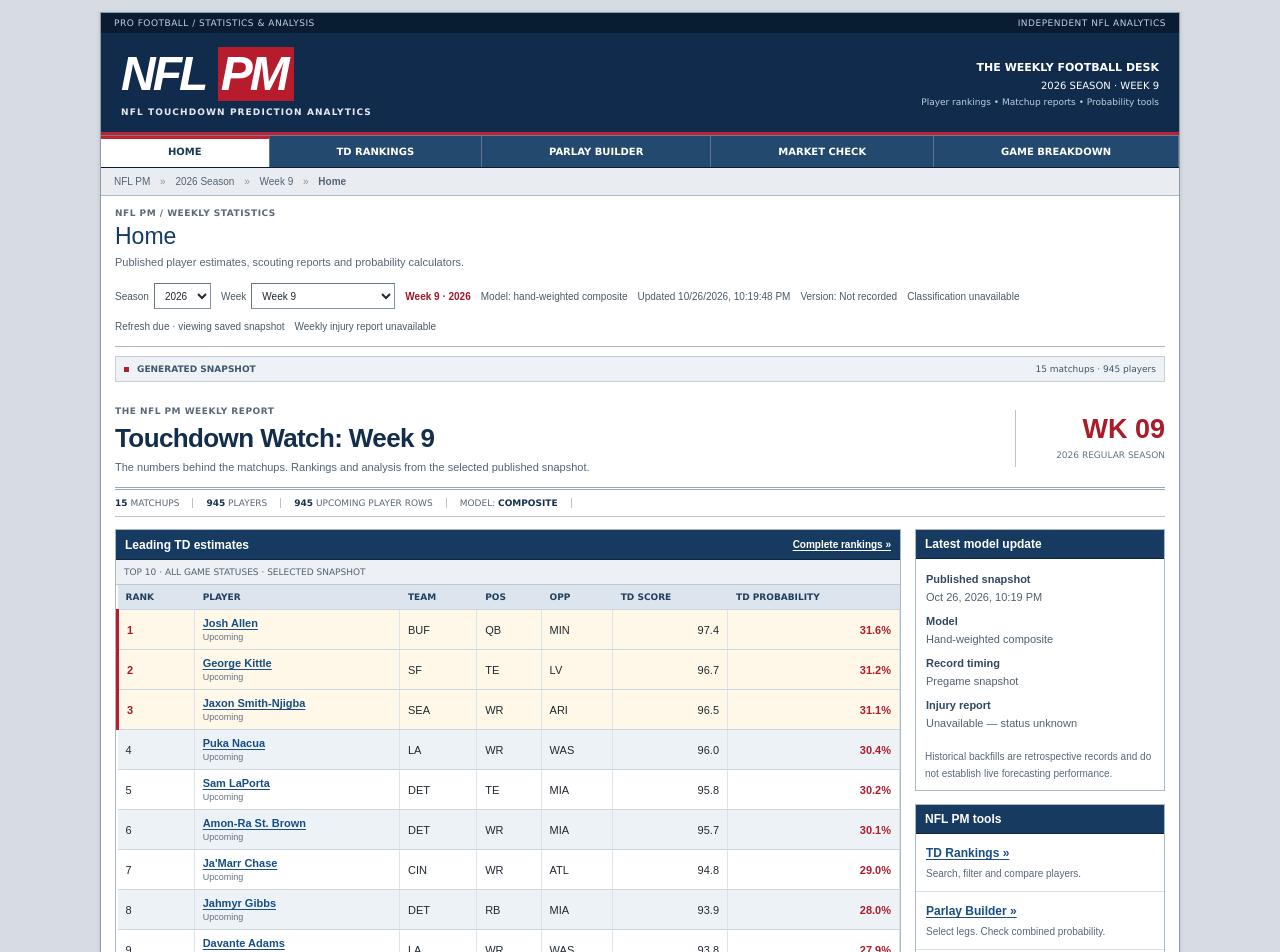
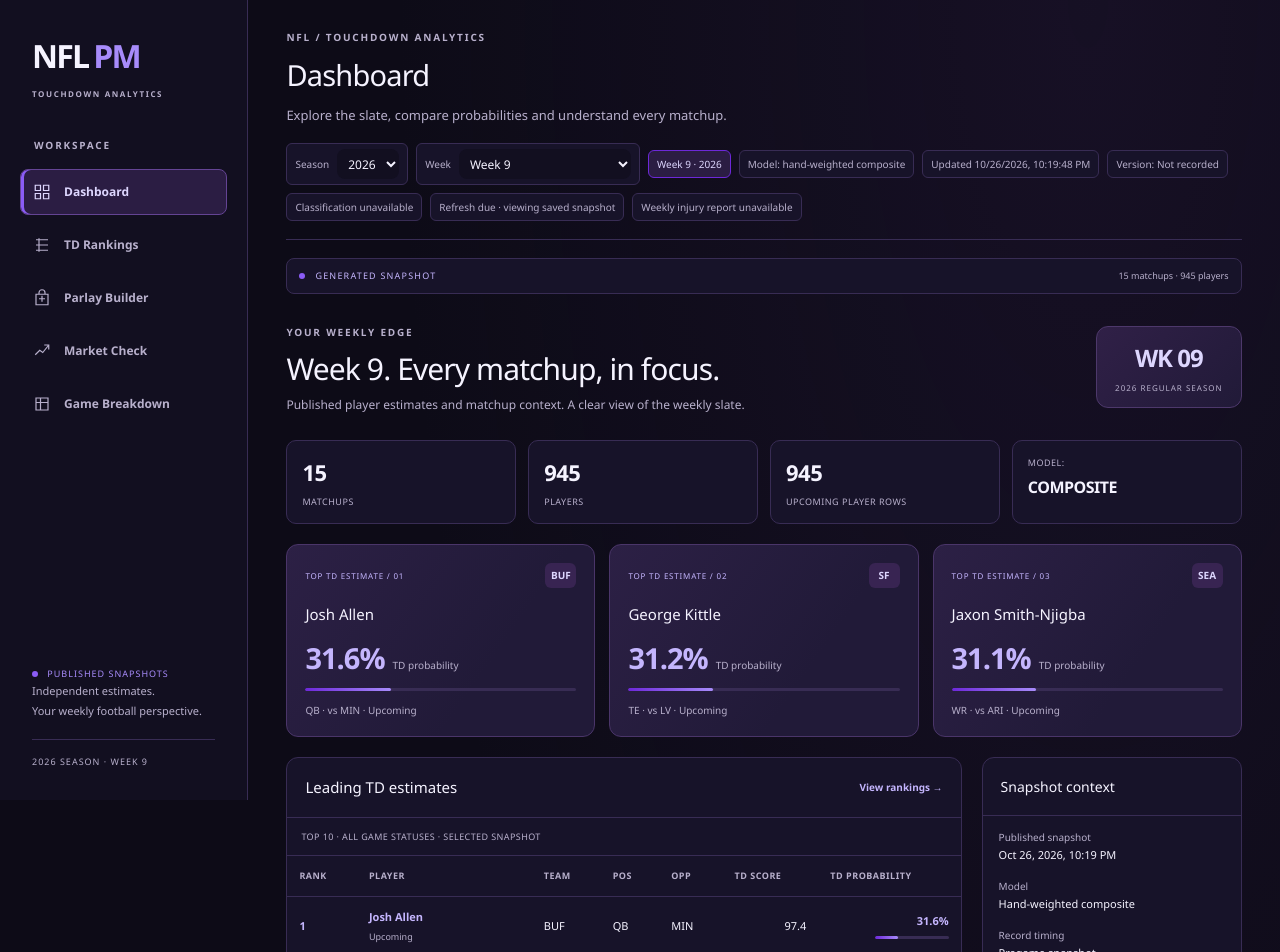
Before and after one commit to tmono2130-creator/td-predictor, a Next.js app in the folder td-predictor-web/: page / in a window 1280 px wide. Shown: the top 952 px of the page. Built offline with nearby package versions, Linux system fonts and the light colour scheme.

Commit message:
feat(ui): restore modern NFL PM dashboard with purple design system

```diff
--- a/td-predictor-web/app/globals.css
+++ b/td-predictor-web/app/globals.css
@@ -1,12 +1,12 @@
 @import "tailwindcss";
-:root { color-scheme: light; --background:#d7dce2; --foreground:#202832; }
-@theme inline { --color-background:var(--background); --color-foreground:var(--foreground); --font-sans:Arial,Helvetica,sans-serif; --font-mono:"Courier New",monospace; }
+:root { color-scheme:dark; --background:#0D0B17; --foreground:#F5F3FF; --surface:#171329; --card:#211A38; --purple:#8B5CF6; --accent:#A78BFA; --deep-purple:#6D28D9; --muted:#B8B0CC; --border:#382C54; }
+@theme inline { --color-background:var(--background); --color-foreground:var(--foreground); --font-sans:"Segoe UI",Arial,Helvetica,sans-serif; --font-mono:"Courier New",monospace; }
 * { box-sizing:border-box; }
-body { margin:0; background:var(--background); color:var(--foreground); font-family:Arial,Helvetica,sans-serif; font-size:12px; }
+body { margin:0; background:var(--background); color:var(--foreground); font-family:"Segoe UI",Arial,Helvetica,sans-serif; }
 button,input,select { font:inherit; }
 button,select,summary { cursor:pointer; }
 button { color:inherit; }
-a { color:#164c84; }
-button:focus-visible,a:focus-visible,input:focus-visible,select:focus-visible,summary:focus-visible,[tabindex]:focus-visible { outline:2px solid #b71928; outline-offset:2px; }
-button:disabled { opacity:.6; cursor:not-allowed; }
-::selection { background:#173e68; color:#fff; }
+a { color:var(--accent); }
+button:focus-visible,a:focus-visible,input:focus-visible,select:focus-visible,summary:focus-visible,[tabindex]:focus-visible { outline:2px solid #C4B5FD; outline-offset:3px; }
+button:disabled { opacity:.55; cursor:not-allowed; }
+::selection { background:#6D28D9; color:#fff; }
--- a/td-predictor-web/app/page.tsx
+++ b/td-predictor-web/app/page.tsx
@@ -11,7 +11,7 @@
 import Overview from "../components/overview";
 import SnapshotFreshness from "../components/snapshot-freshness";
 const TABS: { id: SectionId; label: string; accessible: string }[] = [
- { id: "dashboard", label: "Home", accessible: "Dashboard" },
+ { id: "dashboard", label: "Dashboard", accessible: "Dashboard" },
  { id: "rankings", label: "TD Rankings", accessible: "Player Rankings" },
  { id: "parlay", label: "Parlay Builder", accessible: "Parlay Builder" },
  { id: "market", label: "Market Check", accessible: "Market Check" },
@@ -46,16 +46,16 @@
   return (
     <div className={styles.app}>
       <a href="#main-content" className={styles.skipLink}>Skip to content</a>
-      <div className={styles.masthead}>
-        <div className={styles.utilityBar}><span>PRO FOOTBALL / STATISTICS &amp; ANALYSIS</span><span>INDEPENDENT NFL ANALYTICS</span></div>
-        <div className={styles.brandRow}><Link className={styles.brand} href="/">NFL <span>PM</span><small>NFL TOUCHDOWN PREDICTION ANALYTICS</small></Link><div className={styles.edition}><strong>THE WEEKLY FOOTBALL DESK</strong><span>{season} SEASON · WEEK {week}</span><small>Player rankings • Matchup reports • Probability tools</small></div></div>
-        <nav className={styles.primaryNav} aria-label="Main navigation">{TABS.map(t => <button key={t.id} type="button" aria-label={t.accessible} aria-current={tab === t.id ? "page" : undefined} className={`${styles.navItem} ${tab === t.id ? styles.navActive : ""}`} onClick={() => setTab(t.id)}>{t.label}{t.id === "parlay" && selectedIds.length > 0 ? ` (${selectedIds.length})` : ""}</button>)}</nav>
-        <div className={styles.breadcrumb}>NFL PM <span>»</span> {season} Season <span>»</span> Week {week} <span>»</span> <strong>{TABS.find(t => t.id === tab)?.label}</strong></div>
-      </div>
+      <aside className={styles.sidebar}>
+        <Link className={styles.brand} href="/">NFL<span>PM</span><small>TOUCHDOWN ANALYTICS</small></Link>
+        <span className={styles.navLabel}>WORKSPACE</span>
+        <nav aria-label="Main navigation">{TABS.map((t,i) => <button key={t.id} type="button" aria-label={t.accessible} aria-current={tab === t.id ? "page" : undefined} className={`${styles.navItem} ${tab === t.id ? styles.navActive : ""}`} onClick={() => setTab(t.id)}><svg aria-hidden="true" width="18" height="18" viewBox="0 0 24 24" fill="none" stroke="currentColor" strokeWidth="1.6"><path d={["M3 3h7v7H3zM14 3h7v7h-7zM3 14h7v7H3zM14 14h7v7h-7z","M4 5h16M4 12h16M4 19h16M8 3v18","M4 7h16v14H4zM8 7V5a4 4 0 018 0v2M8 13h8M12 9v8","M3 17l6-6 4 3 8-10M15 4h6v6","M4 4h16v16H4zM4 10h16M10 4v16"][i]} /></svg><span>{t.label}</span>{t.id === "parlay" && selectedIds.length > 0 ? <small className={styles.navCount}>{selectedIds.length}</small> : null}</button>)}</nav>
+        <div className={styles.sidebarNote}><span className={styles.liveDot} /> PUBLISHED SNAPSHOTS<p>Independent estimates.<br/>Your weekly football perspective.</p><span className={styles.sidebarSeason}>{season} SEASON · WEEK {week}</span></div>
+      </aside>
       <main id="main-content" className={styles.shell}>
         <header className={styles.header}>
-          <div className={styles.eyebrow}>NFL PM / WEEKLY STATISTICS</div><h1>{TABS.find(t => t.id === tab)?.label}</h1>
-          <p className={styles.subtitle}>Published player estimates, scouting reports and probability calculators.</p>
+          <div className={styles.eyebrow}>NFL / TOUCHDOWN ANALYTICS</div><h1>{TABS.find(t => t.id === tab)?.label}</h1>
+          <p className={styles.subtitle}>Explore the slate, compare probabilities and understand every matchup.</p>
           <div className={styles.metaRow}>
             <label className={styles.pill}>Season{" "}
               <select className={styles.select} aria-label="Season" value={String(season)} onChange={(e) => {
--- a/td-predictor-web/components/overview.tsx
+++ b/td-predictor-web/components/overview.tsx
@@ -6,16 +6,17 @@
   const leaders = [...rows].sort((a, b) => b.td_estimate - a.td_estimate).slice(0, 10);
   const timings = [...new Set(meta.games.map(g => g.prediction_timing))];
   return <>
-    <div className={styles.deskHeadline}><div><span className={styles.eyebrow}>THE NFL PM WEEKLY REPORT</span><h2>Touchdown Watch: Week {meta.week}</h2><p>The numbers behind the matchups. Rankings and analysis from the selected published snapshot.</p></div><div className={styles.issueNumber}><strong>WK {String(meta.week).padStart(2, "0")}</strong><span>{meta.season} REGULAR SEASON</span></div></div>
+    <div className={styles.deskHeadline}><div><span className={styles.eyebrow}>YOUR WEEKLY EDGE</span><h2>Week {meta.week}. Every matchup, in focus.</h2><p>Published player estimates and matchup context. A clear view of the weekly slate.</p></div><div className={styles.issueNumber}><strong>WK {String(meta.week).padStart(2, "0")}</strong><span>{meta.season} REGULAR SEASON</span></div></div>
     <div className={styles.summaryStrip}><span><strong>{meta.games.length}</strong> MATCHUPS</span><span><strong>{rows.length}</strong> PLAYERS</span><span><strong>{rows.filter(r => r.game_status === "Upcoming").length}</strong> UPCOMING PLAYER ROWS</span><span>MODEL: <strong>{meta.model.toUpperCase()}</strong></span></div>
+    <div className={styles.featuredGrid} aria-label="Featured player estimates">{leaders.slice(0,3).map((r,i) => <section className={styles.featuredPlayer} key={r.player_id}><div className={styles.featuredTop}><span>TOP TD ESTIMATE / {String(i+1).padStart(2,"0")}</span><span className={styles.teamBadge}>{r.team}</span></div><h3>{r.player}</h3><div className={styles.featuredEstimate}><strong>{formatPercent(r.td_estimate)}</strong><span>TD probability</span></div><div className={styles.probabilityTrack} aria-hidden="true"><span style={{width:`${r.td_estimate}%`}} /></div><p>{r.position} · vs {r.opponent} · {r.game_status}</p></section>)}</div>
     <div className={styles.portalGrid}><div>
-      <section className={styles.portalSection}><div className={styles.sectionHeading}><h2>Leading TD estimates</h2><button className={styles.textButton} onClick={() => onNavigate("rankings")}>Complete rankings »</button></div>
-        <div className={styles.tableWrap} tabIndex={0} role="region" aria-label="Scrollable touchdown leaders"><table className={styles.table}><caption>TOP 10 · ALL GAME STATUSES · SELECTED SNAPSHOT</caption><thead><tr><th scope="col">Rank</th><th scope="col">Player</th><th scope="col">Team</th><th scope="col">Pos</th><th scope="col">Opp</th><th scope="col">TD score</th><th scope="col">TD probability</th></tr></thead><tbody>{leaders.map((r,i) => <tr key={r.player_id} className={i < 3 ? styles.topRank : undefined}><td>{i+1}</td><td><button className={styles.playerLink} onClick={() => onNavigate("rankings")}>{r.player}</button><small className={styles.rowNote}>{r.game_status}</small></td><td>{r.team}</td><td>{r.position}</td><td>{r.opponent}</td><td className={styles.numCell}>{r.td_score.toFixed(1)}</td><td className={`${styles.numCell} ${styles.statAccent}`}>{formatPercent(r.td_estimate)}</td></tr>)}</tbody></table></div>
+      <section className={styles.portalSection}><div className={styles.sectionHeading}><h2>Leading TD estimates</h2><button className={styles.textButton} onClick={() => onNavigate("rankings")}>View rankings →</button></div>
+        <div className={styles.tableWrap} tabIndex={0} role="region" aria-label="Scrollable touchdown leaders"><table className={styles.table}><caption>TOP 10 · ALL GAME STATUSES · SELECTED SNAPSHOT</caption><thead><tr><th scope="col">Rank</th><th scope="col">Player</th><th scope="col">Team</th><th scope="col">Pos</th><th scope="col">Opp</th><th scope="col">TD score</th><th scope="col">TD probability</th></tr></thead><tbody>{leaders.map((r,i) => <tr key={r.player_id} className={i < 3 ? styles.topRank : undefined}><td>{i+1}</td><td><button className={styles.playerLink} onClick={() => onNavigate("rankings")}>{r.player}</button><small className={styles.rowNote}>{r.game_status}</small></td><td>{r.team}</td><td>{r.position}</td><td>{r.opponent}</td><td className={styles.numCell}>{r.td_score.toFixed(1)}</td><td className={`${styles.numCell} ${styles.statAccent}`}>{formatPercent(r.td_estimate)}<span className={styles.probabilityTrack} aria-hidden="true"><span style={{width:`${r.td_estimate}%`}} /></span></td></tr>)}</tbody></table></div>
       </section>
-      <section className={styles.portalSection}><div className={styles.sectionHeading}><h2>Weekly NFL matchups</h2><button className={styles.textButton} onClick={() => onNavigate("breakdown")}>Scouting reports »</button></div><div className={styles.matchupGrid}>{meta.games.map(g => <div key={g.game_id} className={styles.fixture}><strong>{g.away_team} <span>at</span> {g.home_team}</strong><time dateTime={g.kickoff_utc}>{new Date(g.kickoff_utc).toLocaleString("en-US", {month:"short",day:"numeric",hour:"numeric",minute:"2-digit",timeZone:"UTC"})} UTC</time><small>{timingLabel(g.prediction_timing)}</small></div>)}</div><p className={styles.caption}>Schedule and timing from the selected snapshot. No live scores are implied.</p></section>
+      <section className={styles.portalSection}><div className={styles.sectionHeading}><h2>Weekly NFL matchups</h2><button className={styles.textButton} onClick={() => onNavigate("breakdown")}>View matchups →</button></div><div className={styles.matchupGrid}>{meta.games.map(g => <div key={g.game_id} className={styles.fixture}><strong>{g.away_team} <span>at</span> {g.home_team}</strong><time dateTime={g.kickoff_utc}>{new Date(g.kickoff_utc).toLocaleString("en-US", {month:"short",day:"numeric",hour:"numeric",minute:"2-digit",timeZone:"UTC"})} UTC</time><small>{timingLabel(g.prediction_timing)}</small></div>)}</div><p className={styles.caption}>Schedule and timing from the selected snapshot. No live scores are implied.</p></section>
     </div><aside className={styles.infoColumn} aria-label="Weekly information">
-      <section className={styles.portalSection}><h2 className={styles.sectionTitle}>Latest model update</h2><dl className={styles.contextList}><dt>Published snapshot</dt><dd>{formatTimestamp(meta.generated_at)}</dd><dt>Model</dt><dd>{meta.model === "composite" ? "Hand-weighted composite" : "Fitted logistic regression"}</dd><dt>Record timing</dt><dd>{timings.map(timingLabel).join(" / ")}</dd><dt>Injury report</dt><dd>{meta.injury_report.week_available ? "Weekly report available" : "Unavailable — status unknown"}</dd></dl><p className={styles.caption}>Historical backfills are retrospective records and do not establish live forecasting performance.</p></section>
-      <section className={styles.portalSection}><h2 className={styles.sectionTitle}>NFL PM tools</h2><ul className={styles.toolLinks}>{([["rankings","TD Rankings","Search, filter and compare players."],["parlay","Parlay Builder","Select legs. Check combined probability."],["market","Market Check","Compare manually entered odds."],["breakdown","Game Breakdown","Team scoring and player usage."]] as const).map(([id,title,description]) => <li key={id}><button className={styles.playerLink} onClick={() => onNavigate(id)}>{title} »</button><small>{description}</small></li>)}</ul></section>
+      <section className={styles.portalSection}><h2 className={styles.sectionTitle}>Snapshot context</h2><dl className={styles.contextList}><dt>Published snapshot</dt><dd>{formatTimestamp(meta.generated_at)}</dd><dt>Model</dt><dd>{meta.model === "composite" ? "Hand-weighted composite" : "Fitted logistic regression"}</dd><dt>Record timing</dt><dd>{timings.map(timingLabel).join(" / ")}</dd><dt>Injury report</dt><dd>{meta.injury_report.week_available ? "Weekly report available" : "Unavailable — status unknown"}</dd></dl><p className={styles.caption}>Historical backfills are retrospective records and do not establish live forecasting performance.</p></section>
+      <section className={styles.portalSection}><h2 className={styles.sectionTitle}>Explore the workspace</h2><ul className={styles.toolLinks}>{([["rankings","TD Rankings","Search, filter and compare players."],["parlay","Parlay Builder","Select legs. Check combined probability."],["market","Market Check","Compare manually entered odds."],["breakdown","Game Breakdown","Team scoring and player usage."]] as const).map(([id,title,description]) => <li key={id}><button className={styles.playerLink} onClick={() => onNavigate(id)}>{title} →</button><small>{description}</small></li>)}</ul></section>
       <section className={styles.deskNote}><strong>READ THE NUMBERS</strong><p>TD score ranks players. TD probability estimates the chance of at least one rushing or receiving touchdown. Neither is a guarantee.</p></section>
     </aside></div>
   </>;
--- a/td-predictor-web/components/rankings.tsx
+++ b/td-predictor-web/components/rankings.tsx
@@ -160,7 +160,7 @@
             })}<th scope="col">Game</th><th scope="col">Parlay</th></tr></thead>
             <tbody>{shown.map((r,i) => <tr key={r.player_id} className={i < 3 && sort === "probability" ? styles.topRank : undefined}>
               <td>{i+1}</td><td><details className={styles.playerDetails}><summary>{r.player}</summary><p>Sample: {r.games === 0 ? "No history — team/matchup context only" : `${r.games} games`}<br/>Record: {r.prediction_timing === "pregame_snapshot" ? "Pregame snapshot" : r.prediction_timing === "historical_backfill" ? "Historical backfill" : "Timing unknown"}<br/>Outcome: {r.game_status === "Final" && r.actual_scored_td !== null ? r.actual_scored_td ? "Scored TD" : "No TD" : "Outcome unavailable"}<br/>Injury: {r.injury_status} (not game-day activation)</p></details></td>
-              <td>{r.team}</td><td>{r.position}</td><td>{r.is_home === 0 ? "@" : r.is_home === 1 ? "vs" : ""} {r.opponent}</td><td className={styles.numCell}>{r.td_score.toFixed(1)}</td><td className={`${styles.numCell} ${styles.statAccent}`}>{fmtPct(r.td_estimate)}</td><td className={r.injury_status !== "Active" && r.injury_status !== "Unknown" ? styles.warnText : undefined}>{r.injury_status}</td><td>{r.game_status}</td><td><button className={`${styles.btn} ${styles.btnSmall}`} aria-label={`Add ${r.player} to parlay`} disabled={r.game_status !== "Upcoming" || selectedIds.includes(r.player_id) || selectedIds.length >= 6} onClick={() => onAdd(r)}>{selectedIds.includes(r.player_id) ? "Selected" : r.game_status !== "Upcoming" ? "Unavailable" : "+ Add"}</button></td>
+              <td>{r.team}</td><td>{r.position}</td><td>{r.is_home === 0 ? "@" : r.is_home === 1 ? "vs" : ""} {r.opponent}</td><td className={styles.numCell}>{r.td_score.toFixed(1)}</td><td className={`${styles.numCell} ${styles.statAccent}`}>{fmtPct(r.td_estimate)}<span className={styles.probabilityTrack} aria-hidden="true"><span style={{width:`${r.td_estimate}%`}} /></span></td><td className={r.injury_status !== "Active" && r.injury_status !== "Unknown" ? styles.warnText : undefined}>{r.injury_status}</td><td>{r.game_status}</td><td><button className={`${styles.btn} ${styles.btnSmall}`} aria-label={`Add ${r.player} to parlay`} disabled={r.game_status !== "Upcoming" || selectedIds.includes(r.player_id) || selectedIds.length >= 6} onClick={() => onAdd(r)}>{selectedIds.includes(r.player_id) ? "Selected" : r.game_status !== "Upcoming" ? "Unavailable" : "+ Add"}</button></td>
             </tr>)}</tbody>
           </table>
         </div>
```
Also changed, not shown: td-predictor-web/scripts/browser-smoke.mjs (+4 -3 lines), td-predictor-web/app/page.module.css.
